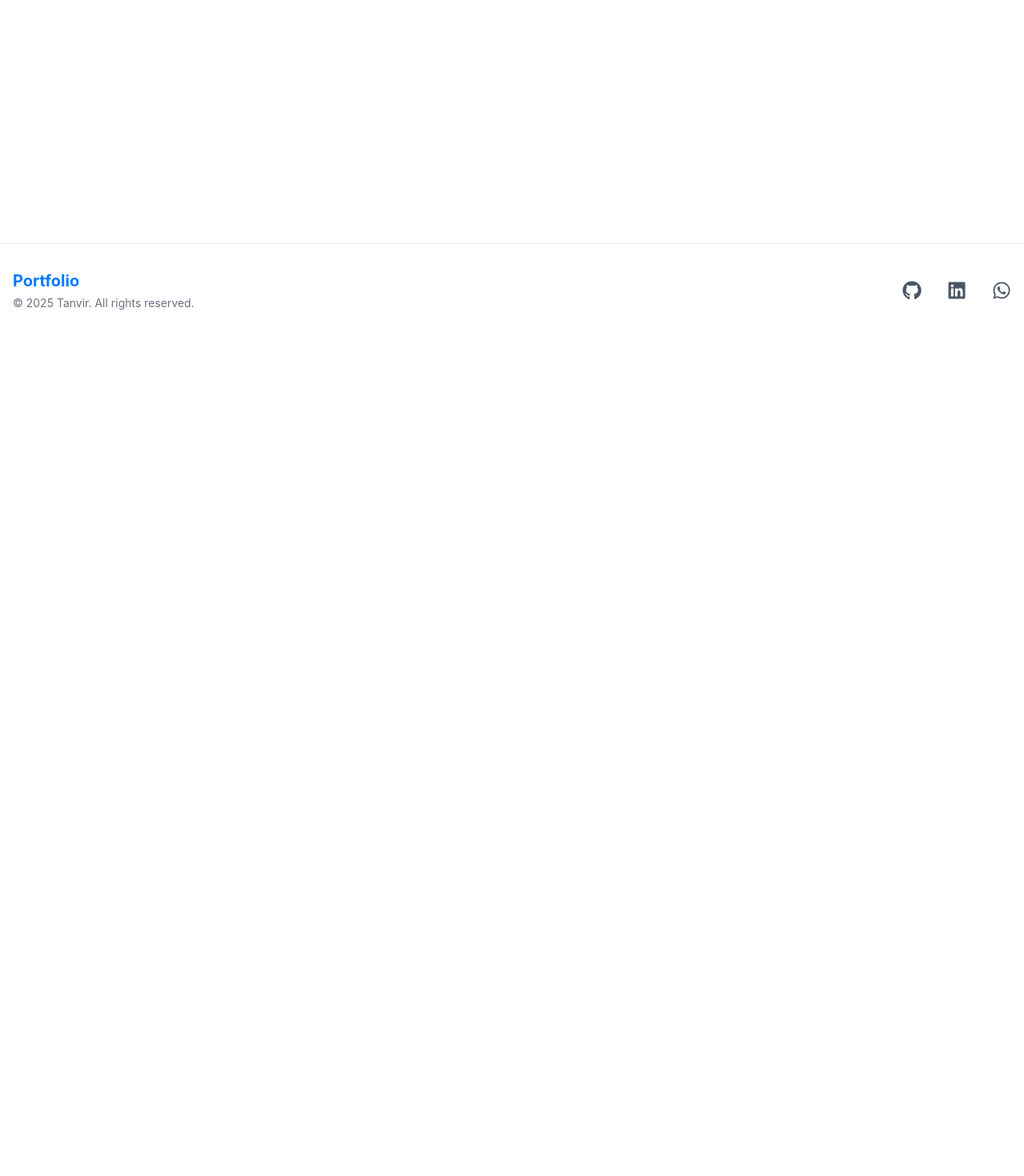
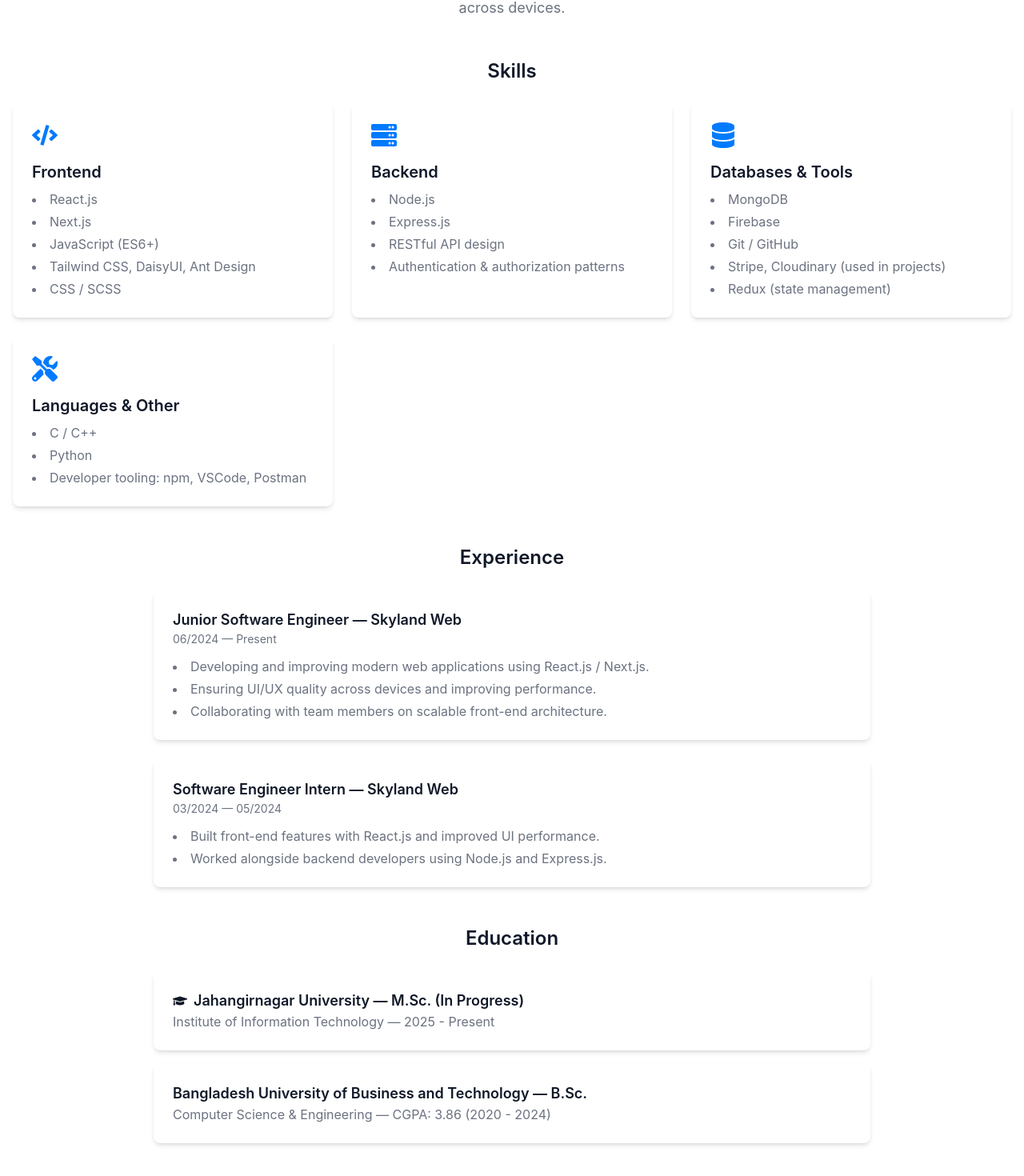
Before and after one commit to mitanvir05/portfolio-nextjs, a Next.js app: page /about in a window 1280 px wide. Shown: the part 496-1966 px from the top of the page at 80% size. Before the commit the page ends 917 px from the top, so only its background shows below. Built offline with nearby package versions, Linux system fonts and the light colour scheme.

Commit message:
about page

```diff
--- a/src/app/about/page.tsx
+++ b/src/app/about/page.tsx
@@ -1,11 +1,165 @@
-import React from 'react'
+import React from "react";
+import {
+  FaCode,
+  FaServer,
+  FaDatabase,
+  FaTools,
+  FaGraduationCap,
+  FaFolderOpen,
+} from "react-icons/fa";
 
 const AboutPage = () => {
   return (
-    <div>
-      AboutPage
+    <div className="container max-w-7xl mx-auto py-16 px-4">
+      <h1 className="text-4xl md:text-6xl font-bold mb-6 text-center">
+        About Me
+      </h1>
+
+      {/* bio */}
+      <section className="mb-12">
+        <p className="text-lg text-secondary max-w-3xl mx-auto text-center leading-relaxed">
+          I&apos;m a Software Engineer with a B.Sc. in Computer Science and
+          Engineering from the Bangladesh University of Business and Technology
+          (BUBT), graduating with a CGPA of 3.86. I&apos;m currently pursuing my
+          M.Sc. in Information Technology at Jahangirnagar University.
+          <br />
+          <br />I specialize in building modern web applications using
+          JavaScript, React.js, Next.js, Node.js, and related technologies.
+          I&apos;ve worked as a Junior Software Engineer at Skyland Web where I
+          helped build responsive, scalable, and user-focused web applications.
+          I enjoy turning ideas into products, learning new tools, and crafting
+          interfaces that work across devices.
+        </p>
+      </section>
+
+      {/* skills */}
+      <section className="mb-12">
+        <h2 className="section-title text-2xl font-semibold mb-6 text-center">
+          Skills
+        </h2>
+
+        <div className="grid grid-cols-1 md:grid-cols-2 lg:grid-cols-3 gap-6">
+          <div className="bg-white p-6 dark:bg-dark/50 rounded-lg shadow-md">
+            <FaCode className="h-8 w-8 text-primary mb-4" />
+            <h3 className="text-xl font-semibold mb-2">Frontend</h3>
+            <ul className="text-secondary list-disc list-inside space-y-1">
+              <li>React.js</li>
+              <li>Next.js</li>
+              <li>JavaScript (ES6+)</li>
+              <li>Tailwind CSS, DaisyUI, Ant Design</li>
+              <li>CSS / SCSS</li>
+            </ul>
+          </div>
+
+          <div className="bg-white p-6 dark:bg-dark/50 rounded-lg shadow-md">
+            <FaServer className="h-8 w-8 text-primary mb-4" />
+            <h3 className="text-xl font-semibold mb-2">Backend</h3>
+            <ul className="text-secondary list-disc list-inside space-y-1">
+              <li>Node.js</li>
+              <li>Express.js</li>
+              <li>RESTful API design</li>
+              <li>Authentication & authorization patterns</li>
+            </ul>
+          </div>
+
+          <div className="bg-white p-6 dark:bg-dark/50 rounded-lg shadow-md">
+            <FaDatabase className="h-8 w-8 text-primary mb-4" />
+            <h3 className="text-xl font-semibold mb-2">Databases & Tools</h3>
+            <ul className="text-secondary list-disc list-inside space-y-1">
+              <li>MongoDB</li>
+              <li>Firebase</li>
+              <li>Git / GitHub</li>
+              <li>Stripe, Cloudinary (used in projects)</li>
+              <li>Redux (state management)</li>
+            </ul>
+          </div>
+
+          <div className="bg-white p-6 dark:bg-dark/50 rounded-lg shadow-md">
+            <FaTools className="h-8 w-8 text-primary mb-4" />
+            <h3 className="text-xl font-semibold mb-2">Languages & Other</h3>
+            <ul className="text-secondary list-disc list-inside space-y-1">
+              <li>C / C++</li>
+              <li>Python</li>
+              <li>Developer tooling: npm, VSCode, Postman</li>
+            </ul>
+          </div>
+        </div>
+      </section>
+
+      {/* experience */}
+      <section className="mb-12">
+        <h2 className="section-title text-2xl font-semibold mb-6 text-center">
+          Experience
+        </h2>
+
+        <div className="max-w-4xl mx-auto space-y-6">
+          <article className="p-6 bg-white rounded-lg shadow-md dark:bg-dark/50">
+            <h3 className="text-lg font-semibold">
+              Junior Software Engineer — Skyland Web
+            </h3>
+            <p className="text-sm text-secondary">06/2024 — Present</p>
+            <ul className="mt-3 list-disc list-inside text-secondary space-y-1">
+              <li>
+                Developing and improving modern web applications using React.js
+                / Next.js.
+              </li>
+              <li>
+                Ensuring UI/UX quality across devices and improving performance.
+              </li>
+              <li>
+                Collaborating with team members on scalable front-end
+                architecture.
+              </li>
+            </ul>
+          </article>
+
+          <article className="p-6 bg-white rounded-lg shadow-md dark:bg-dark/50">
+            <h3 className="text-lg font-semibold">
+              Software Engineer Intern — Skyland Web
+            </h3>
+            <p className="text-sm text-secondary">03/2024 — 05/2024</p>
+            <ul className="mt-3 list-disc list-inside text-secondary space-y-1">
+              <li>
+                Built front-end features with React.js and improved UI
+                performance.
+              </li>
+              <li>
+                Worked alongside backend developers using Node.js and
+                Express.js.
+              </li>
+            </ul>
+          </article>
+        </div>
+      </section>
+
+      {/* education */}
+      <section className="mb-12">
+        <h2 className="section-title text-2xl font-semibold mb-6 text-center">
+          Education
+        </h2>
+
+        <div className="max-w-4xl mx-auto space-y-4">
+          <div className="p-6 bg-white rounded-lg shadow-md dark:bg-dark/50">
+            <h3 className="text-lg font-semibold flex items-center gap-2">
+              <FaGraduationCap /> Jahangirnagar University — M.Sc. (In Progress)
+            </h3>
+            <p className="text-secondary">
+              Institute of Information Technology — 2025 - Present
+            </p>
+          </div>
+
+          <div className="p-6 bg-white rounded-lg shadow-md dark:bg-dark/50">
+            <h3 className="text-lg font-semibold">
+              Bangladesh University of Business and Technology — B.Sc.
+            </h3>
+            <p className="text-secondary">
+              Computer Science & Engineering — CGPA: 3.86 (2020 - 2024)
+            </p>
+          </div>
+        </div>
+      </section>
     </div>
-  )
-}
+  );
+};
 
 export default AboutPage;
```
